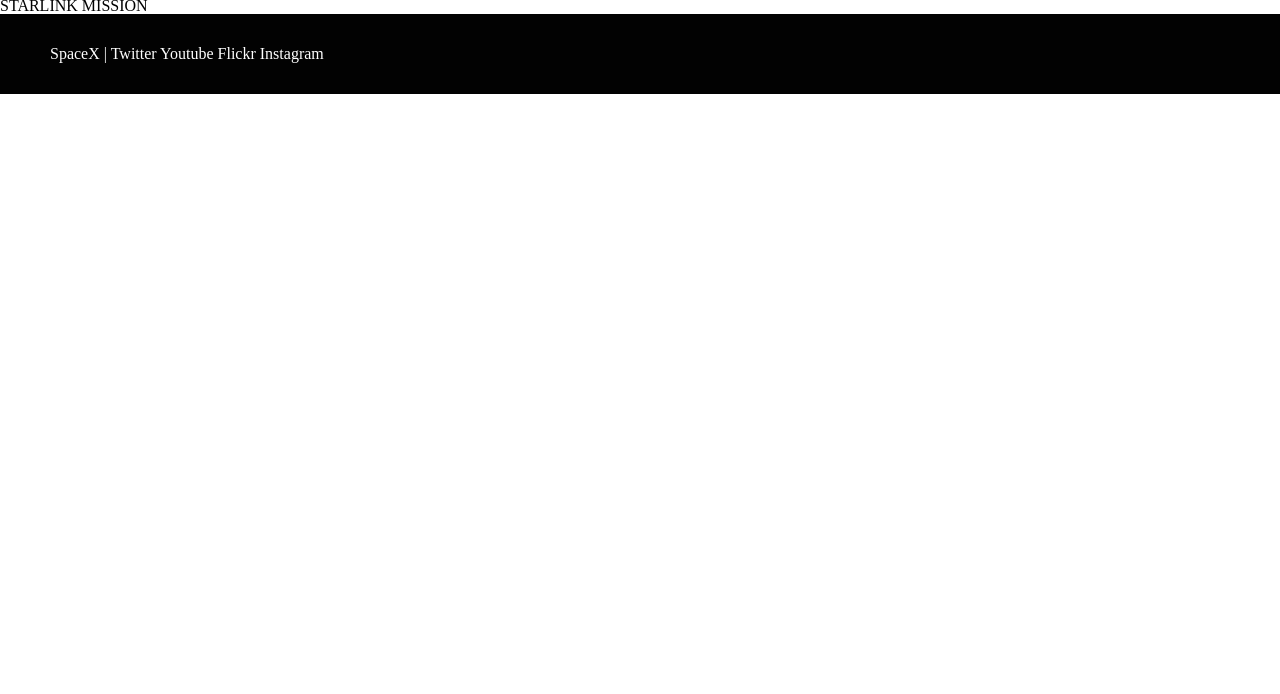
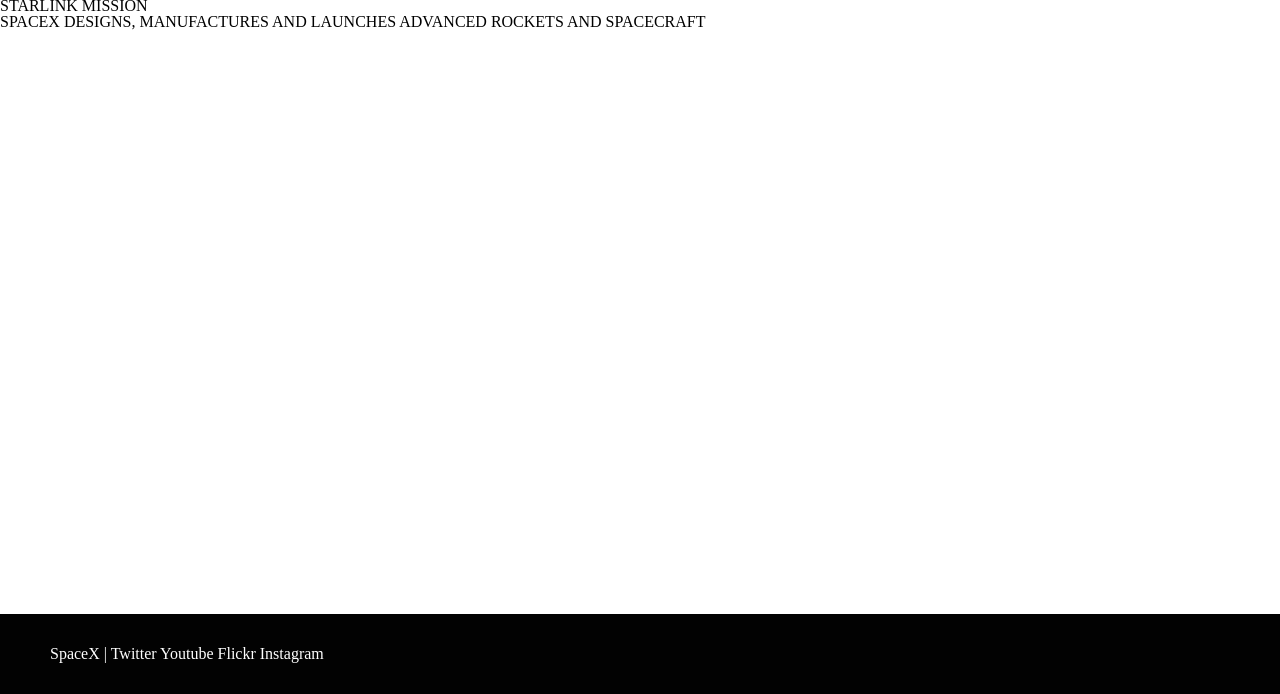
Before and after one commit to DavFrndzhyan97/HTML-Layouts-2, a plain HTML site: page index.html in a window 1280 px wide. Shown: the part 582-1276 px from the top of the page. Before the commit the page ends 800 px from the top, so only its background shows below. Drawn offline with Linux system fonts and the light colour scheme.

Commit message:
fourth commit

```diff
--- a/index.html
+++ b/index.html
@@ -26,6 +26,9 @@
         <h1>STARLINK MISSION</h1>
         </div>
     </div>
+    <background>
+            <h1>SPACEX DESIGNS, MANUFACTURES AND LAUNCHES ADVANCED ROCKETS AND SPACECRAFT</h1>
+    </background>
     <footer>
         <nav>
             <h1>SpaceX | Twitter Youtube Flickr Instagram</h1>
--- a/stylesheet.css
+++ b/stylesheet.css
@@ -42,3 +42,10 @@ footer {
     justify-content: space-between;
     align-items: center;
 }
+
+background h1 {
+    width: 100%;
+    height: 600px;
+    color: black;
+    background-color: white;
+}
```
